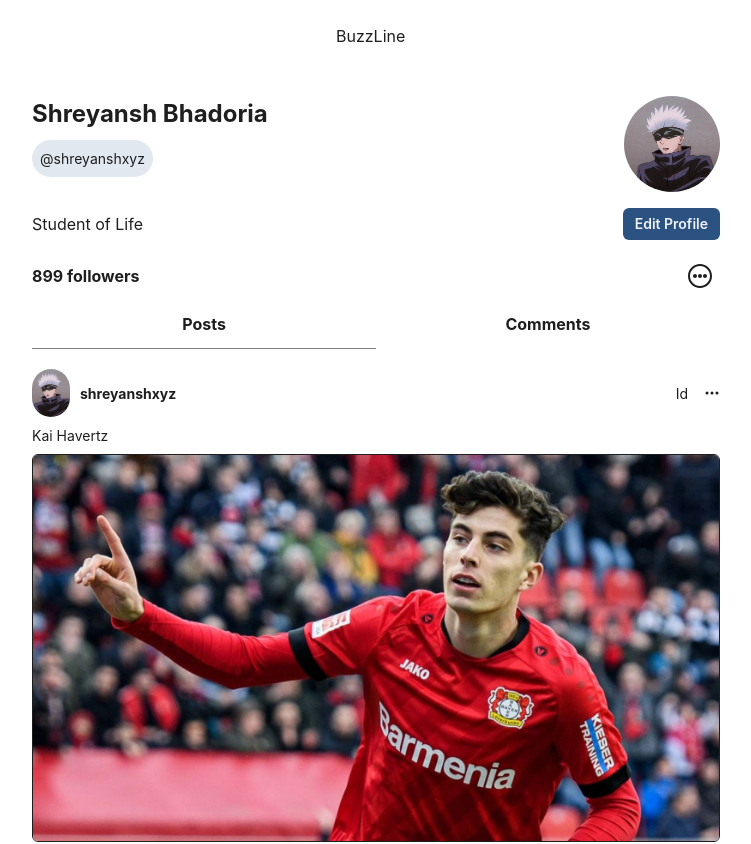
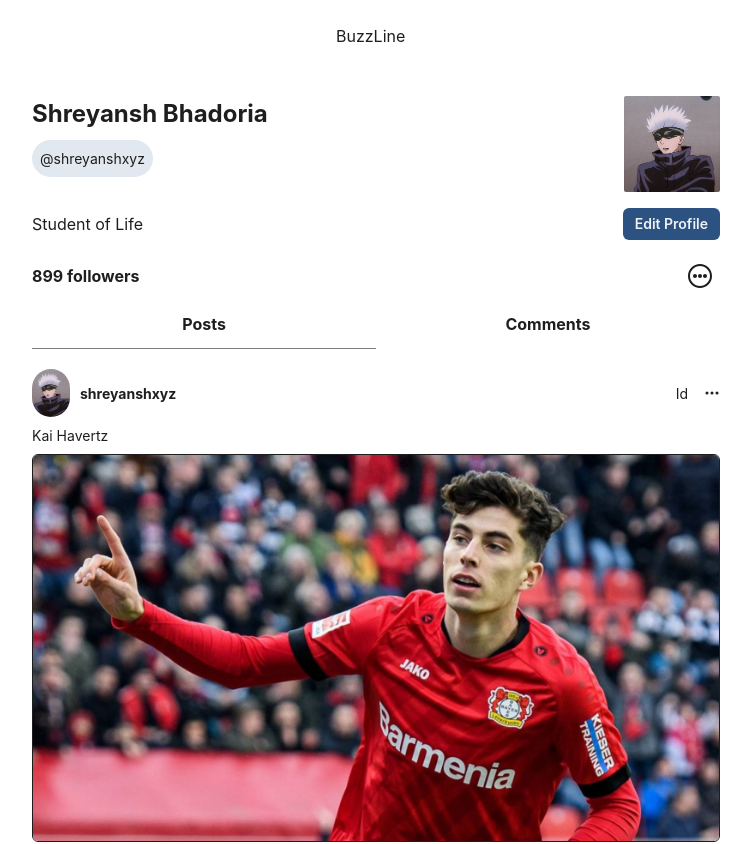
Before and after one commit to shreyanshxyz/BuzzLine, a React (Vite) app in the folder client/: page /update in a window 1280 px wide. Shown: the top 844 px of the page, without its empty margins (264-1015 px from the left). Built offline with nearby package versions, Linux system fonts and the light colour scheme.

Commit message:
update UserHeader.jsx

```diff
--- a/client/src/components/Header/UserHeader.jsx
+++ b/client/src/components/Header/UserHeader.jsx
@@ -37,6 +37,7 @@ function UserHeader() {
         </Box>
         <Box>
           <Avatar
+            borderRadius={"2px"}
             name={"shreyanshxyz"}
             src="/gojo_icon.jpg"
             size={{
```
